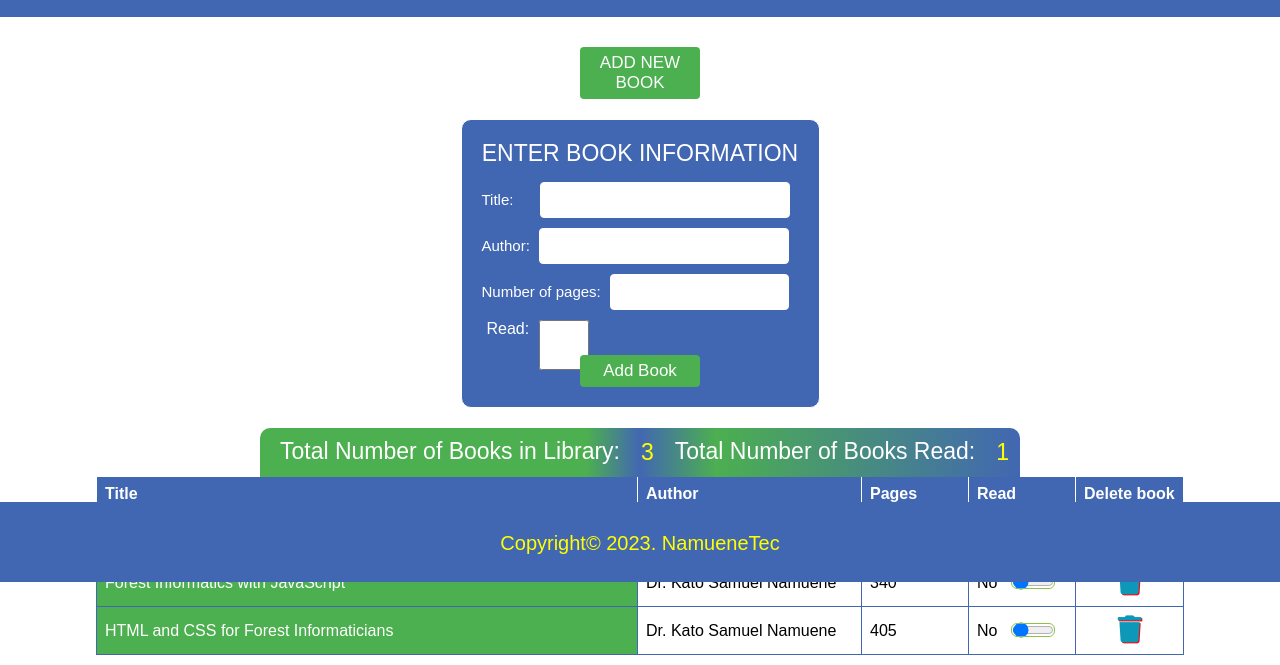
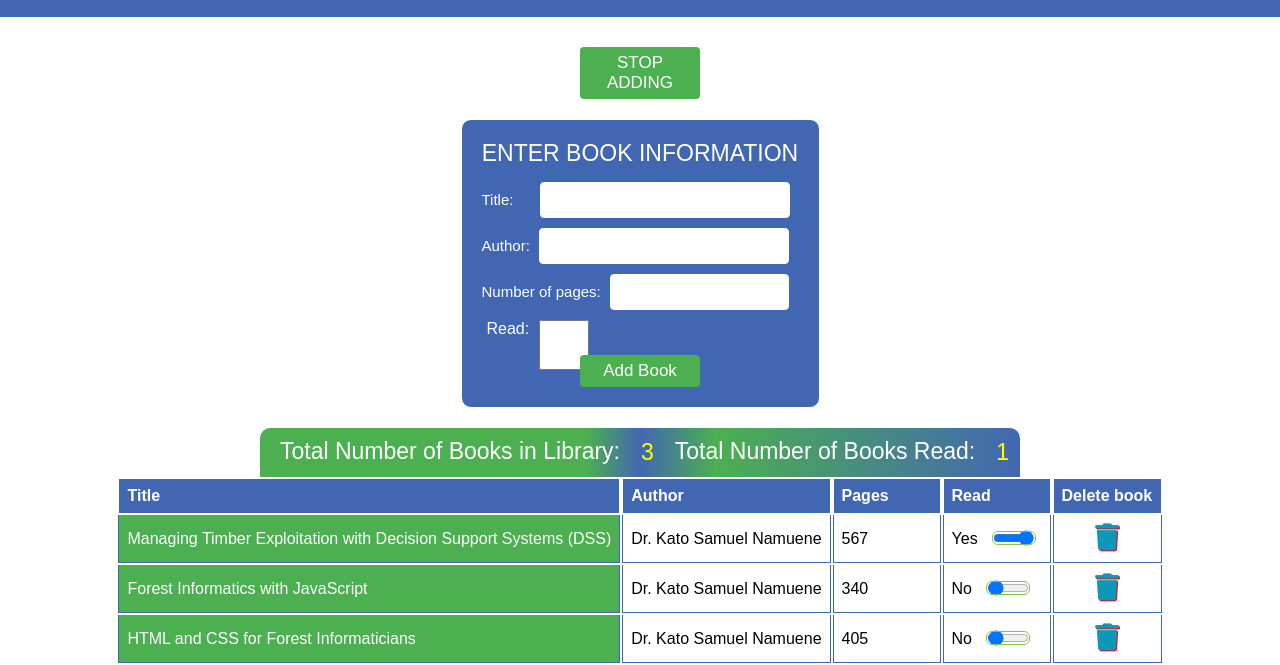
Before and after one commit to kato2025/library, a plain HTML site: page index.html in a window 1280 px wide. Both pictures are taken after a click on the button "ADD NEW BOOK". Shown: the part 198-863 px from the top of the page. Drawn offline with Linux system fonts and the light colour scheme.

Commit message:
Add index.html styles.css script.js

```diff
--- a/index.html
+++ b/index.html
@@ -57,6 +57,5 @@
         </thead>
         <tbody></tbody>
     </table>
-    <div class="footer">Copyright© 2023. NamueneTec</div>
 </body>
 </html>
--- a/script.js
+++ b/script.js
@@ -86,16 +86,18 @@ function renderLibrary() {
     readCell.appendChild(readSlider);
 
     // Create delete button to enable book removal
+// Create delete button to enable book removal
   const deleteBook = document.createElement("button");
   deleteBook.innerHTML = '<i class="fas fa-trash"></i>';
   deleteBook.classList.add("delete-button");
-    deleteBook.setAttribute("data-index", index);
+  deleteBook.dataset.index = index;
   deleteBook.addEventListener("click", removeBook);
   actionCell.appendChild(deleteBook);
   deleteBook.style.fontSize = "27px";
   deleteBook.style.border = "none";
   deleteBook.style.backgroundColor = "transparent";
   deleteBook.style.color = "#0d98ba";
+
 
    //Append row to table body
     tableBody.appendChild(row);
@@ -111,12 +113,20 @@ function renderLibrary() {
 // Toggle form visibility
 function toggleForm() {
   const form = document.getElementById("bookForm");
+  const toggleButtonText = document.querySelector(".newBook").textContent;
+
   form.classList.toggle("show-form");
+
+  if (toggleButtonText === "ADD NEW BOOK") {
+    document.querySelector(".newBook").textContent = "STOP ADDING";
+  } else if (toggleButtonText === "STOP ADDING") {
+    document.querySelector(".newBook").textContent = "ADD NEW BOOK";
+  }
 }
 
 // Remove book from library
 function removeBook(event) {
-  const index = event.target.getAttribute("data-index");
+  const index = event.target.parentNode.getAttribute("data-index");
   myLibrary.splice(index, 1);
   renderLibrary();
 }
--- a/styles.css
+++ b/styles.css
@@ -17,9 +17,9 @@ body {
     align-items: center;
     font-family: Arial, sans-serif;
   }
+
 /* Header styles */
-.header,
-.footer {
+.header {
     display: flex;
     flex-direction: column;
     justify-content: space-between;
@@ -38,8 +38,7 @@ body {
     display: flex;
     justify-content: center;
 }
-.mainHeading,
-.footer {
+.mainHeading {
     margin-top: var(--margin-top--);
     margin-bottom: var(--margin-bottom--);
 }
@@ -153,7 +152,14 @@ label {
     padding: 1px;
 }
 /* Table styles */
-table {
+.tableContainer {
+    height: 300px;
+    overflow: hidden;
+}
+.libraryTable {
+    position: sticky;
+    top: 0;
+    width: 100%;
     border-collapse: collapse;
     width: 85%;
 }
@@ -179,13 +185,3 @@ td {
 .delete-button {
     text-shadow: 1px 1px red;
 }
-.footer {
-    position: fixed;
-    left: 0;
-    bottom: 0;
-    width: 100%;
-    padding-top: 30px;
-    height: 50px;
-    font-size: 20px;
-    color: yellow;
-}
```
Lines whose indentation alone changed are shown as unchanged.
